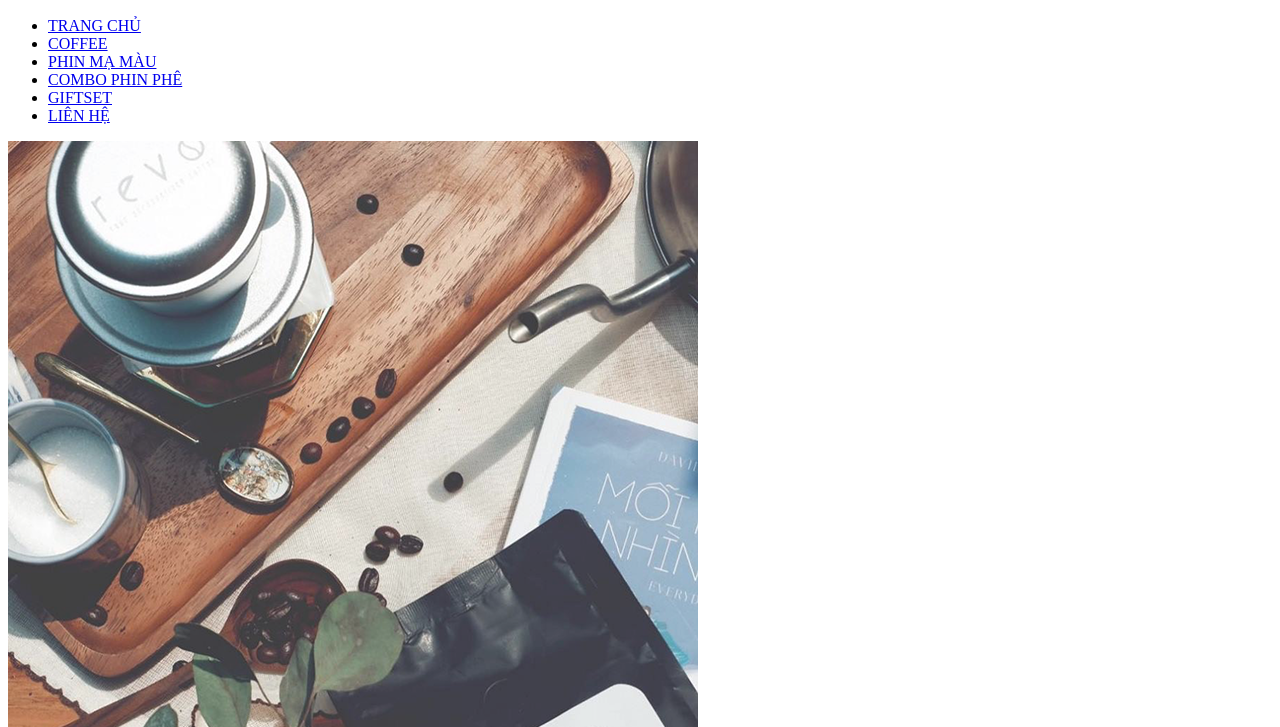
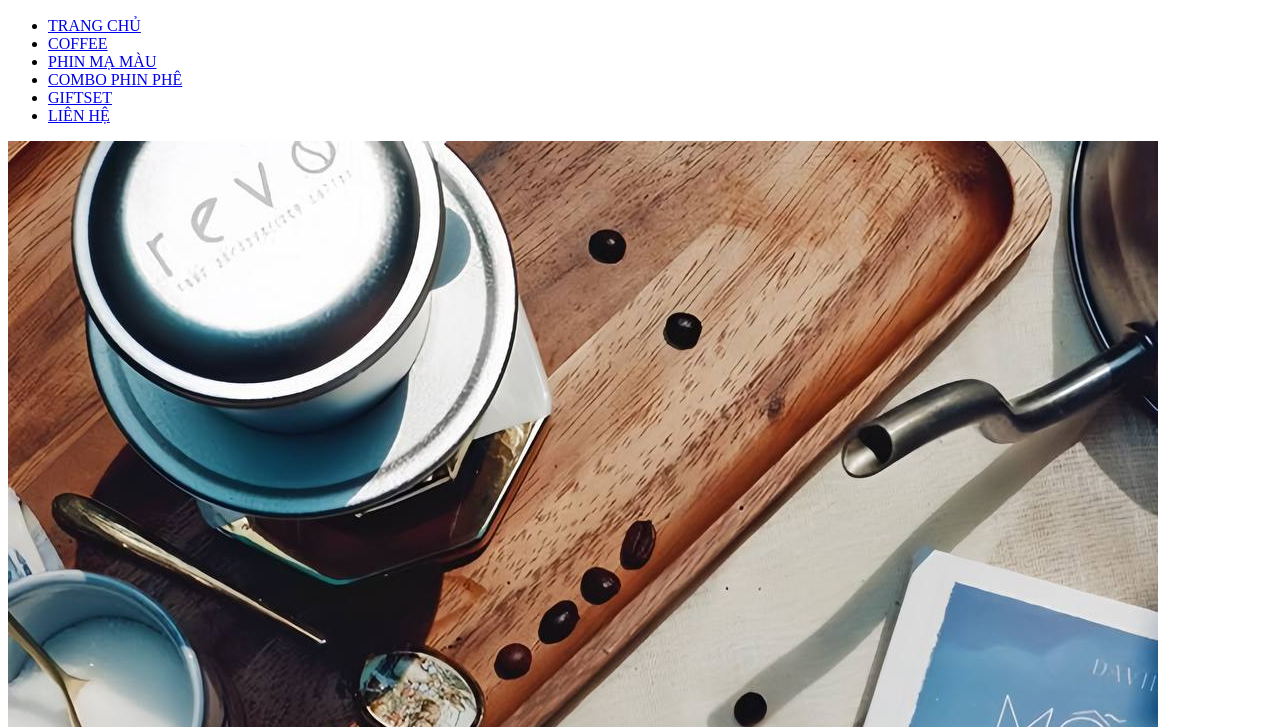
Before and after one commit to TheWestX/W_Purgatorium, a plain HTML site: page index.html in a window 1280 px wide. Shown: the part 73-800 px from the top of the page. Drawn offline with Linux system fonts and the light colour scheme.

Commit message:
feat: change old iteration of update index.html and change banner

```diff
--- a/index.html
+++ b/index.html
@@ -31,7 +31,7 @@
   <main id="home">
     <!-- HERO -->
     <section aria-labelledby="hero-title">
-      <img src="assets/img/Баннер.png" alt="Your Personalized Coffee">
+      <img src="assets/img/Баннер.jpg" alt="Your Personalized Coffee">
       <h1 id="hero-title">YOUR PERSONALIZED COFFEE</h1>
     </section>
 
```
Also changed, not shown: assets/img/Баннер.jpg (added), assets/img/Баннер.png (deleted).
